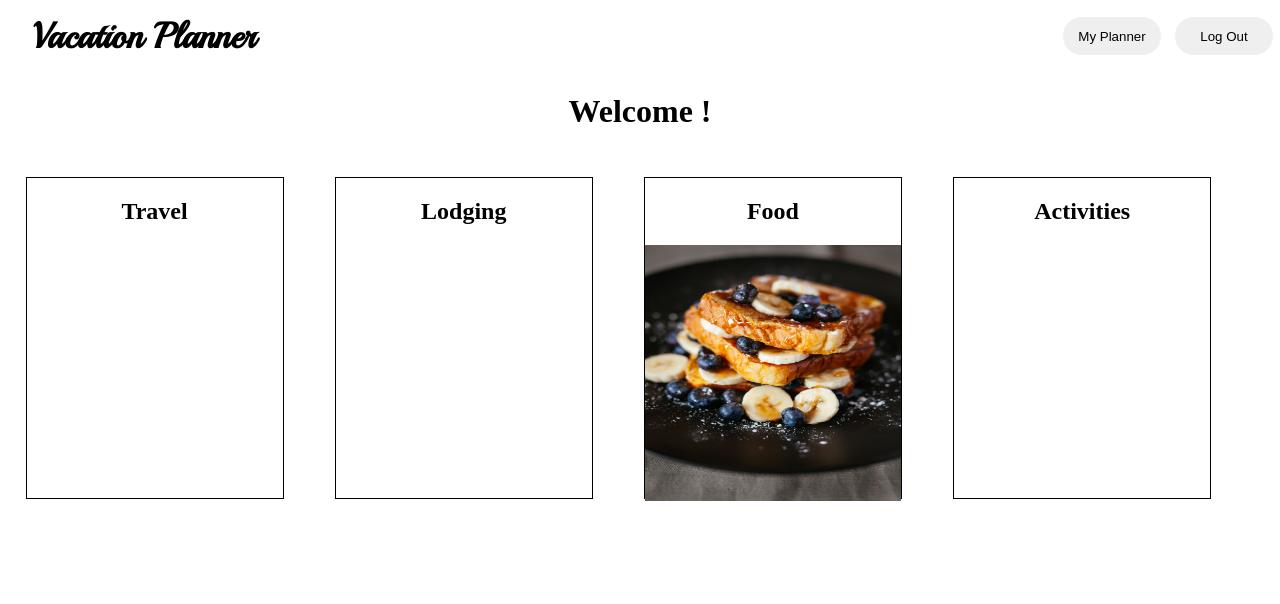
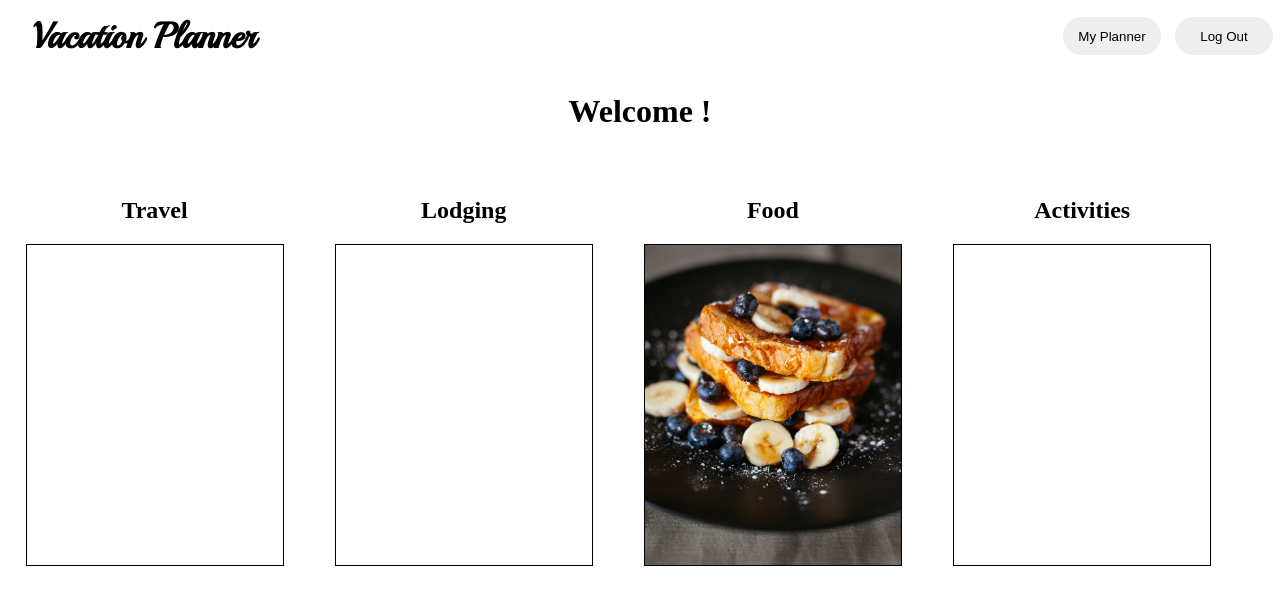
Before and after one commit to hiterharris/vacation-client, a React (Create React App) app: page /dashboard in a window 1280 px wide. Shown: the top 604 px of the page. Built offline with nearby package versions, Linux system fonts and the light colour scheme; no server answers; sample sign-in values are in the browser's storage.

Commit message:
dashboard style

```diff
--- a/src/actions/index.js
+++ b/src/actions/index.js
@@ -35,5 +35,5 @@ export const fetchRestaurants = () => dispatch => {
       .catch(error => {
           console.log('DATA NOT RETURNED', error);
       });
-}, []);
+}, [dispatch]);
 }
--- a/src/components/Dashboard.js
+++ b/src/components/Dashboard.js
@@ -12,28 +12,28 @@ function Dashboard(props) {
       <h1>Welcome {props.user.username}!</h1>
       <div className="dashboard-container">
         <Link className='link' to="">
+          <h2>Travel</h2>
           <div className='dashboard-card'>
-            <h2>Travel</h2>
             <div></div>
           </div>
         </Link>
         <Link className='link' to="/lodging">
+          <h2>Lodging</h2>
           <div className='dashboard-card'>
-            <h2>Lodging</h2>
             <div></div>
           </div>
         </Link>
         <Link className='link' to="/food">
+          <h2>Food</h2>
           <div className='dashboard-card'>
-            <h2>Food</h2>
             <div className='card-image'>
-              <img src={food} />
+              <img src={food} alt="food"/>
             </div>
           </div>
         </Link>
         <Link className='link' to="">
+          <h2>Activities</h2>
           <div className='dashboard-card'>
-            <h2>Activities</h2>
             <div></div>
           </div>
         </Link>
--- a/src/components/features/Food.js
+++ b/src/components/features/Food.js
@@ -1,21 +1,21 @@
-import React, {useEffect, useState} from 'react';
+import React from 'react';
 import {connect} from 'react-redux';
 import {fetchRestaurants} from '../../actions';
 import '../../styles/food.scss';
 
 function Food(props) {
     props.fetchRestaurants()
+    // console.log(props.restaurantList);
     return (
         <div className="Food">
             <h1>Food</h1>
             <div className='restaurant-list'>
-            {props.restaurantList.map((restaurant) => {
+            {props.restaurantList.map((restaurant, i) => {
             return (
-                <div className='restaurant-card'>
-                    {console.log(restaurant)}
+                <div className='restaurant-card' key={i}>
                     <h2>{restaurant.name}</h2>
-                    <a href={restaurant.url} target="_blank"><p>Details</p></a>
-                    <img src={restaurant.image_url} />
+                    <a href={restaurant.url} target="_blank" rel="noopener noreferrer"><p>Details</p></a>
+                    <img src={restaurant.image_url} alt="restaurant"/>
                 </div>
                 );
             })}
--- a/src/styles/dashboard.scss
+++ b/src/styles/dashboard.scss
@@ -6,6 +6,8 @@
 
         .link {
             margin: 2%;
+            text-decoration: none;
+            color: black;
         }
 
         .dashboard-card {
@@ -16,7 +18,7 @@
 
             img {
                 width: 100%;
-                height: 32vh;
+                height: 40vh;
             }
         }
     }
```
